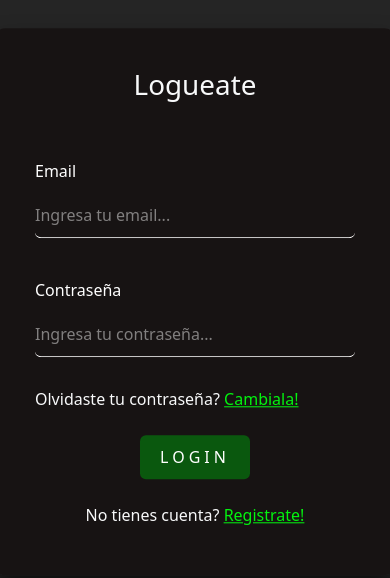
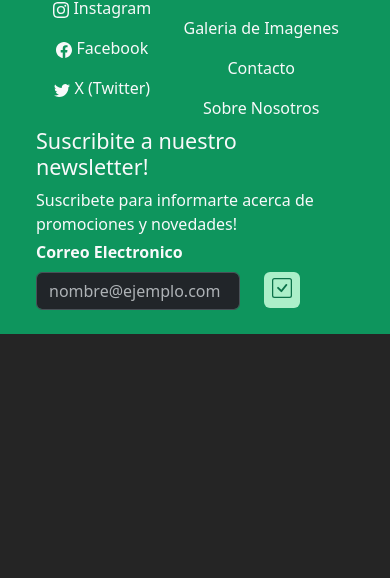
Before and after one commit to emiliolj1/Final_Project_Front_G2_Rolling, a React (Vite) app: page /alquiler in a window 390 px wide. Before the commit this address led to /login. Shown: the part 216-794 px from the top of the page. Built offline with nearby package versions, Linux system fonts and the light colour scheme.

Commit message:
Stylized change, login and register, which were not responsive and made some visual changes

```diff
--- a/src/components/layout/ChangePassword.jsx
+++ b/src/components/layout/ChangePassword.jsx
@@ -2,7 +2,7 @@ import { useForm } from 'react-hook-form';
 import { Container, Form, Button, FormGroup} from 'react-bootstrap'
 import Modal from 'react-bootstrap/Modal';
 import { useState } from 'react';
-import '../styles/Register.css'
+import '../styles/ChangePassword.css'
 import { Link } from 'react-router-dom';
 
 const ChangePassword = () => {
@@ -33,13 +33,15 @@ const ChangePassword = () => {
 
   return (
     <>
-      <Container className='loginContainer mt-5'>
-        <Container className='login-box'>
+      <Container className='changeContainer mt-5'>
+        <div className='cont-change'>
           <Form onSubmit={handleSubmit((data) => onSubmit(data))}>
-            <h1 className='text-light text-center'>¿Olvidaste tu contraseña?</h1>
-            <FormGroup className='user-box mt-5 mb-3'>
+            <h1 className='text-light text-center'>Cambia tu</h1>
+            <h1 className='text-light text-center'>contraseña!</h1>
+            <FormGroup className='label-change mt-5 mb-3'>
               <Form.Label className='m-0'>Nombre</Form.Label>
               <Form.Control
+                className='input-change'
                 type='text'
                 placeholder='Ingresa tu nombre...'
                 {...register('Name', {
@@ -51,9 +53,10 @@ const ChangePassword = () => {
               />
               <Form.Control.Feedback type='invalid'>{errors.Name?.message}</Form.Control.Feedback>
             </FormGroup>
-            <FormGroup className='user-box mb-3'>
+            <FormGroup className='label-change mb-3'>
               <Form.Label className='m-0'>Email</Form.Label>
               <Form.Control
+                className='input-change'
                 type='email'
                 placeholder='Ingresa tu email...'
                 {...register('email', {
@@ -65,11 +68,12 @@ const ChangePassword = () => {
               />
               <Form.Control.Feedback type='invalid'>{errors.email?.message}</Form.Control.Feedback>
             </FormGroup>
-            <FormGroup className='user-box mb-5'>
+            <FormGroup className='label-change mb-5'>
               <Form.Label>
                 Nueva Contraseña
               </Form.Label>
               <Form.Control
+                className='input-change'
                 type='password'
                 placeholder="Ingresa tu contraseña..."
                 {...register('newPassword', {
@@ -82,12 +86,12 @@ const ChangePassword = () => {
               />
               <Form.Control.Feedback type="invalid">{errors.password?.message}</Form.Control.Feedback>
             </FormGroup>
-            <Button type='submit' className='mx-auto btn-login'>
+            <Button type='submit' className='changeBtn mx-auto'>
               Cambiar
             </Button>
             <p className='text-center text-light my-2'>Ya tienes una cuenta? <Link to='/login' className='green-text'>Ingresa aqui!</Link></p>
           </Form>
-        </Container>
+        </div>
       </Container>
       <Modal
         show={showLogged}
--- a/src/components/layout/Login.jsx
+++ b/src/components/layout/Login.jsx
@@ -1,7 +1,7 @@
 import { useForm } from 'react-hook-form';
 import { Container, Form, Button, FormGroup} from 'react-bootstrap'
 import { jwtDecode } from "jwt-decode"
-import '../styles/login.css'
+import '../styles/Login.css'
 import { Link } from 'react-router-dom';
 
 
@@ -38,13 +38,14 @@ function Login({setUser}) {
 
 
   return (
-    <Container className='loginContainer'>
-      <div className='login-box'>
+    <Container className='loginContainer pt-5'>
+      <div className='cont-login'>
         <Form onSubmit={handleSubmit((data) => onSubmit(data))}>
           <h1 className='text-light text-center'>Logueate</h1>
-          <FormGroup className='user-box mt-5 mb-2'>
+          <FormGroup className='label-login mt-5 mb-2'>
             <Form.Label className='m-0'>Email</Form.Label>
             <Form.Control
+              className='input-login'
               type='email'
               placeholder='Ingresa tu email...'
               {...register('email', {
@@ -56,11 +57,12 @@ function Login({setUser}) {
             />
             <Form.Control.Feedback type='invalid'>{errors.email?.message}</Form.Control.Feedback>
           </FormGroup>
-          <FormGroup className='user-box'>
+          <FormGroup className='label-login'>
             <Form.Label className='m-0'>
               Contraseña
             </Form.Label>
             <Form.Control
+              className='input-login'
               type='password'
               placeholder="Ingresa tu contraseña..."
               {...register('password', {
@@ -73,8 +75,8 @@ function Login({setUser}) {
             />
             <Form.Control.Feedback type="invalid">{errors.password?.message}</Form.Control.Feedback>
           </FormGroup>
-          <p className='text-light'>Olvidaste tu contraseña? <Link to='/change' className='green-text'>Cambiala!</Link></p>
-          <Button type='submit' className='my-4 mx-auto btn-login'>
+          <p className='text-light fw-light fs-6'>Olvidaste tu contraseña? <Link to='/change' className='green-text'>Cambiala!</Link></p>
+          <Button type='submit' className='my-4 mx-auto loginBtn'>
             Login
           </Button>
           <p className='text-center text-light my-2'>No tienes cuenta? <Link to='/register' className='green-text'>Registrate!</Link></p>
--- a/src/components/layout/admin.jsx
+++ b/src/components/layout/admin.jsx
@@ -232,7 +232,7 @@ const admin = () => {
           </div>
           <Container fluid>
             <h4 className="fw-bold text-light mx-3 text-decoration-underline">Usuarios registrados</h4>
-            <Row className="row justify-content-center mt-5 mx-3">
+            <Row className="justify-content-center mt-5 mx-3">
               <Table className='text-center' striped bordered hover responsive="sm">
                 <thead>
                   <tr>
@@ -257,7 +257,7 @@ const admin = () => {
               </Table>
             </Row>
             <h4 className="mt-5 fw-bold text-light mx-3 text-decoration-underline">Productos</h4>
-            <Row className="row justify-content-center mt-5 mx-3">
+            <Row className="justify-content-center mt-5 mx-3">
               <Table striped bordered hover responsive="sm" className='text-center'>
                 <thead>
                   <tr>
--- a/src/components/pages/Galeria.jsx
+++ b/src/components/pages/Galeria.jsx
@@ -19,6 +19,15 @@ const Galeria = () => {
             <Carousel.Item>
               <Image src="https://images.unsplash.com/photo-1629977010057-6c5086645098?q=80&w=1471&auto=format&fit=crop&ixlib=rb-4.0.3&ixid=M3wxMjA3fDB8MHxwaG90by1wYWdlfHx8fGVufDB8fHx8fA%3D%3D" rounded fluid/>
             </Carousel.Item>
+            <Carousel.Item>
+              <Image src="https://images.unsplash.com/photo-1543326727-cf6c39e8f84c?q=80&w=1470&auto=format&fit=crop&ixlib=rb-4.0.3&ixid=M3wxMjA3fDB8MHxwaG90by1wYWdlfHx8fGVufDB8fHx8fA%3D%3D" rounded fluid/>
+            </Carousel.Item>
+            <Carousel.Item>
+              <Image src="https://images.unsplash.com/photo-1626248801379-51a0748a5f96?q=80&w=1470&auto=format&fit=crop&ixlib=rb-4.0.3&ixid=M3wxMjA3fDB8MHxwaG90by1wYWdlfHx8fGVufDB8fHx8fA%3D%3D" rounded fluid/>
+            </Carousel.Item>
+            <Carousel.Item>
+              <Image src="https://images.unsplash.com/photo-1571080096581-53aefc318ac3?q=80&w=1470&auto=format&fit=crop&ixlib=rb-4.0.3&ixid=M3wxMjA3fDB8MHxwaG90by1wYWdlfHx8fGVufDB8fHx8fA%3D%3D" rounded fluid/>
+            </Carousel.Item>
           </Carousel>
         </Container>
       </Container>
--- a/src/components/pages/Home.jsx
+++ b/src/components/pages/Home.jsx
@@ -77,7 +77,7 @@ const Home = () => {
             <h1 className="fw-bold mb-4">Sale Fulbo?</h1>
             <h5 className="fw-light">Tu destino para vivir la pasión del fútbol. Ofrecemos canchas de primera calidad para partidos emocionantes con amigos o competiciones serias. Nuestro ambiente acogedor y nuestras instalaciones modernas te garantizan una experiencia inigualable en cada visita.</h5>
             <Link to='/canchas'>
-              <Button className="my-4 btn-login2">Conoce nuestras canchas!</Button>
+              <Button className="my-4 btn-home">Conoce nuestras canchas!</Button>
             </Link>
           </Col>
         </Row>
--- a/src/components/styles/Register.css
+++ b/src/components/styles/Register.css
@@ -1,60 +1,46 @@
-.loginContainer{
-  min-height: 120vh;
-  padding-top: 100px;
+.registerContainer{
+  display: flex;
+  justify-content: center;
+  align-content: center;
+  min-height: 100vh;
 }
 
-.login-box {
-  margin-top: 6rem;
-  position: absolute;
-  top: 50%;
-  left: 50%;
-  width: 400px;
-  padding: 40px;
-  transform: translate(-50%, -50%);
+.cont-register{
+  height: fit-content;
+  margin: 2rem;
+  padding: 2rem;
   background: rgba(24, 20, 20, 0.987);
-  box-sizing: border-box;
   box-shadow: 0 15px 25px rgba(0,0,0,.6);
   border-radius: 10px;
 }
 
-.login-box .user-box {
-  position: relative;
+.label-register{
+  font-size: 1rem;
+  color: white;
 }
 
-.login-box .user-box input {
+.input-register{
   width: 100%;
-  padding: 10px 0;
-  font-size: 16px;
-  color: #fff;
-  margin-bottom: 30px;
+  margin: 20px 0 20px 0;
+  font-size: 1rem;
   border: none;
-  border-bottom: 1px solid #fff;
-  outline: none;
-  background: transparent;
+  border-bottom: 1px solid white;
+  background-color:transparent;
 }
 
-.login-box .user-box label {
-  padding: 10px 0;
-  font-size: 16px;
-  color: #fff;
-  pointer-events: none;
-  transition: .5s;
+.input-register:focus{
+  border: 1px solid white ;
+  background-color:transparent;
+  color: white;
 }
 
-.login-box .user-box input::placeholder{
-  color: #ffffff75;
+.input-register::placeholder{
+  color: #6b6868;
 }
 
-.login-box .user-box input:focus ~ label,
-.login-box .user-box input:valid ~ label {
-  top: 20px;
-  left: 0;
-  color: #bdb8b8;
-  font-size: 12px;
-}
-
-.btn-login{
+.registerBtn{
   background: #0a580e;
+  border: #0a580e;
   position: relative;
   display: flex;
   justify-content: center;
@@ -70,7 +56,7 @@
   letter-spacing: 4px
 }
 
-.btn-login:hover {
+.registerBtn:hover {
   background: #03f40f;
   color: #fff;
   border-radius: 5px;
@@ -80,26 +66,6 @@
               0 0 100px #03f40f;
 }
 
-
-@keyframes btn-anim1 {
-  0% {
-    left: -100%;
-  }
-
-  50%,100% {
-    left: 100%;
-  }
-}
-
-.login-box a span:nth-child(1) {
-  bottom: 2px;
-  left: -100%;
-  width: 100%;
-  height: 2px;
-  background: linear-gradient(90deg, transparent, #03f40f);
-  animation: btn-anim1 2s linear infinite;
-}
-
 .green-text{
   color: #03f40f;
 }
--- a/src/components/styles/navBar.css
+++ b/src/components/styles/navBar.css
@@ -31,6 +31,18 @@
   color: #ABEFC9;
 }
 
+.btn-home{
+  background-color: #ffffff;
+  border: 1px solid #0E955D;
+  color: #0B7149;
+}
+
+.btn-home:hover{
+  background-color: #0B7149;
+  border: 2px solid #0E955D;
+  color: #ffffff;
+}
+
 .copyRight{
   font-size: smaller;
 }
```
Also changed, not shown: src/components/layout/Register.jsx (+10 -7 lines), src/components/styles/ChangePassword.css (renamed from src/components/routers/PublicRoutes.jsx, +69 -30 lines).
